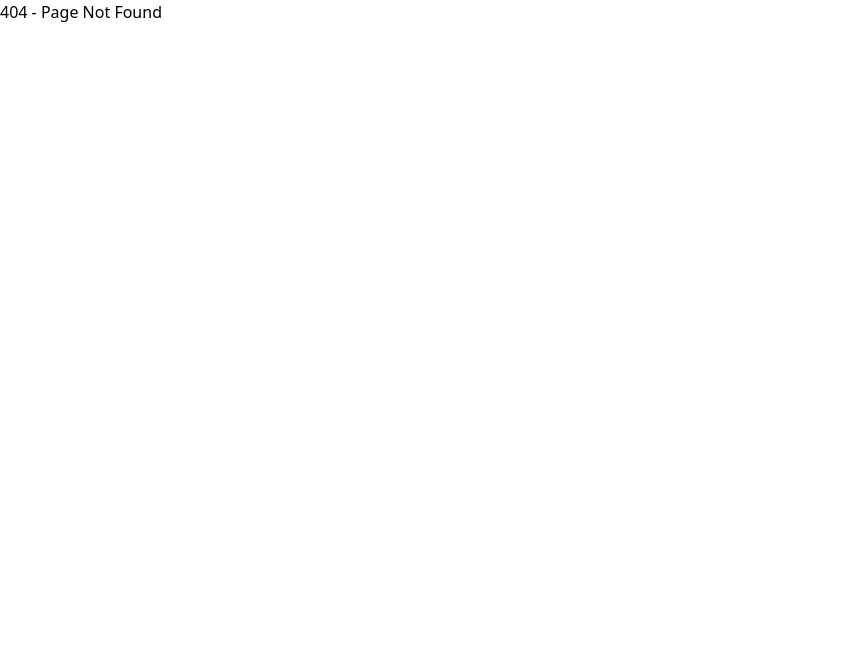
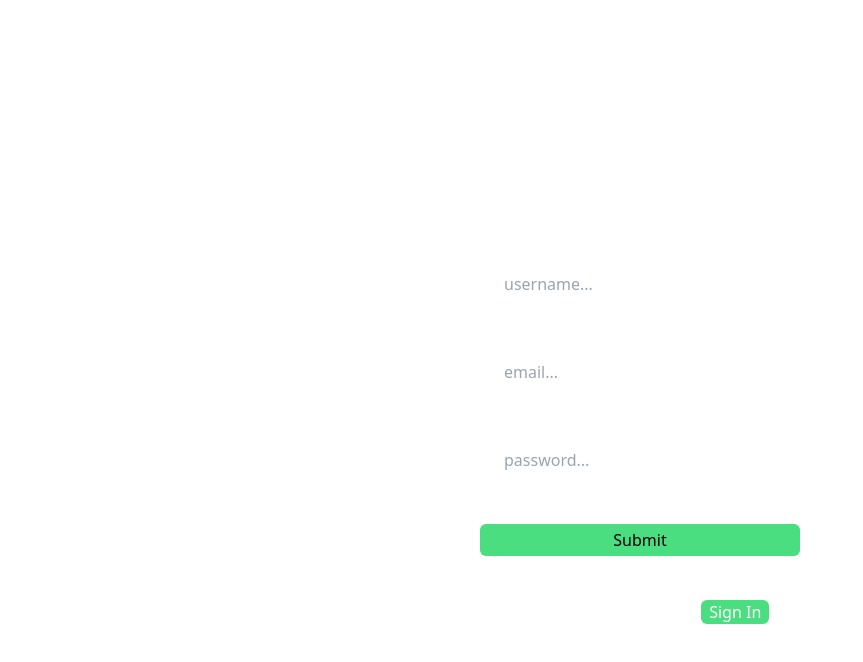
Before and after one commit to sh1var3ddy/goodReads, a React (Vite) app in the folder goodreadsFrontend/: page /signup in a window 1280 px wide. Before the commit this address had no page. Shown: the top 662 px of the page, without its empty margins (0-863 px from the left). Built offline with nearby package versions, Linux system fonts and the light colour scheme.

Commit message:
added signin and signup pages

```diff
--- /dev/null
+++ b/goodreadsFrontend/src/Pages/Auth/Signin.jsx
@@ -0,0 +1,39 @@
+import {Link} from "react-router-dom";
+
+function Signin() {
+    return (
+        <div className="h-[100vh] flex flex-col items-center justify-center">
+            <div>
+                <h1 className = "text-white text-5xl">Login to your account</h1>
+            </div>
+
+            <div className="w-full mt-4">
+                <form className="flex flex-col justify-center items-center w-3/4 mx-auto" autoComplete="false">
+                    <div className="my-5 w-1/3">
+                        <input className="px-6 py-3 bg-white text-black rounded-md" type="email" placeholder="email..."/>
+                    </div>
+                    <div className="my-5 w-1/3">
+                        <input className="px-6 py-3 bg-white text-black rounded-md" type="password" placeholder="password..."/>
+                    </div>
+                    <div className="my-5 w-1/3">
+                        <button className="btn btn-success w-full  bg-green-400 rounded-md px-2 py-1 hover:bg-green-600" type="submit">
+                            Submit
+                        </button>
+                    </div>
+
+                </form>
+            </div>
+            <div className="mt-6">
+                <p className = "text-white">
+                    Do not have an account?
+                    <Link to = "/signup">
+                        <button className="btn btn-success bg-green-400 rounded-md px-2 mx-5 hover:bg-green-600">
+                            Sign Up
+                        </button>
+                    </Link>
+                </p>
+            </div>
+        </div>
+    );
+}
+export default Signin;
--- /dev/null
+++ b/goodreadsFrontend/src/Pages/Auth/Signup.jsx
@@ -0,0 +1,42 @@
+import {Link} from "react-router-dom";
+
+function Signup() {
+    return (
+        <div className="h-[100vh] flex flex-col items-center justify-center">
+            <div>
+                <h1 className = "text-white text-5xl">Create a new Account</h1>
+            </div>
+
+            <div className="w-full mt-4">
+                <form className="flex flex-col justify-center items-center w-3/4 mx-auto" autoComplete="false">
+                    <div className="my-5 w-1/3">
+                        <input className="px-6 py-3 bg-white text-black rounded-md" type="text" placeholder="username..."/>
+                    </div>
+                    <div className="my-5 w-1/3">
+                        <input className="px-6 py-3 bg-white text-black rounded-md" type="email" placeholder="email..."/>
+                    </div>
+                    <div className="my-5 w-1/3">
+                        <input className="px-6 py-3 bg-white text-black rounded-md" type="password" placeholder="password..."/>
+                    </div>
+                    <div className="my-5 w-1/3">
+                        <button className="btn btn-success w-full  bg-green-400 rounded-md px-2 py-1 hover:bg-green-600" type="submit">
+                            Submit
+                        </button>
+                    </div>
+
+                </form>
+            </div>
+            <div className="mt-6">
+                <p className = "text-white">
+                    Already have an account?
+                    <Link to = "/signin">
+                        <button className="btn btn-success bg-green-400 rounded-md px-2 mx-5 hover:bg-green-600">
+                            Sign In
+                        </button>
+                    </Link>
+                </p>
+            </div>
+        </div>
+    );
+}
+export default Signup;
--- a/goodreadsFrontend/src/Pages/Home.jsx
+++ b/goodreadsFrontend/src/Pages/Home.jsx
@@ -1,4 +1,5 @@
 import Logo from "Assets/Images/logo.png";
+import { Link } from "react-router-dom";
 
 function Home() {
     return (
@@ -23,8 +24,12 @@ function Home() {
                 </div>
 
                 <div >
-                    <button className="btn btn-primary rounded-md px-5 py-2 text-xl bg-primary">Register</button>
-                    <button className="btn btn-warning rounded-md mx-3 px-5 py-2 text-xl bg-warning text-black">Login</button>
+                    <button className="btn btn-primary rounded-md px-5 py-2 text-xl bg-primary">
+                        <Link to = "/signup">Register</Link>
+                    </button>
+                    <button className="btn btn-warning rounded-md mx-3 px-5 py-2 text-xl bg-warning text-black">
+                        <Link to = "/login">Login</Link>
+                    </button>
                 </div>
             </div>
         </div>
--- a/goodreadsFrontend/src/Routes/MainRoutes.jsx
+++ b/goodreadsFrontend/src/Routes/MainRoutes.jsx
@@ -1,10 +1,14 @@
 import {Route, Routes} from "react-router-dom";
 import Home from "Pages/Home.jsx";
+import Signup from "Pages/Auth/Signup.jsx";
+import SignIn from "Pages/Auth/Signin.jsx";
 import NotFound from "Pages/NotFound.jsx";
 function MainRoutes() {
     return (
         <Routes>
             <Route path="/" element={<Home/>}/>
+            <Route path = "/signup" element = {<Signup/>}/>
+            <Route path = "/signin" element = {<SignIn/>}/>
             <Route path="*" element={<NotFound/>}/>
         </Routes>
     );
```
